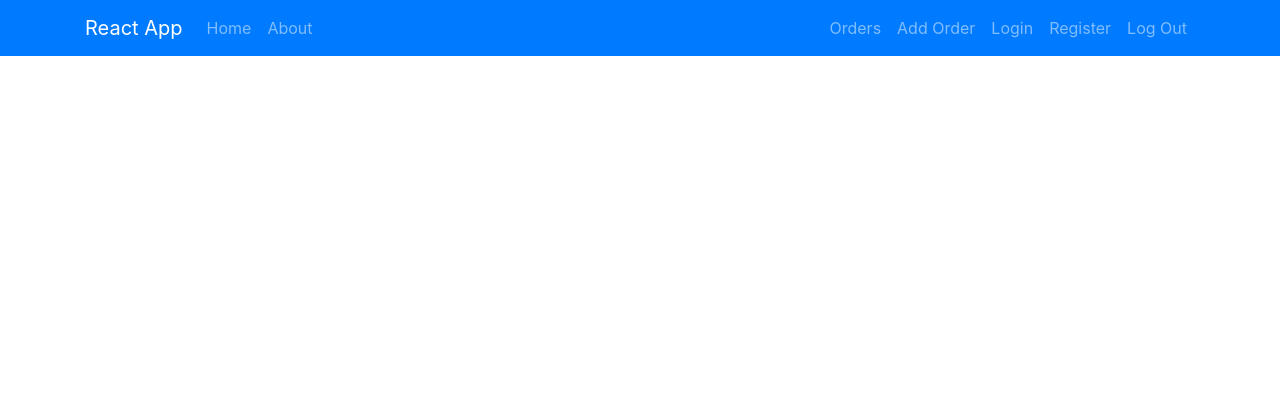
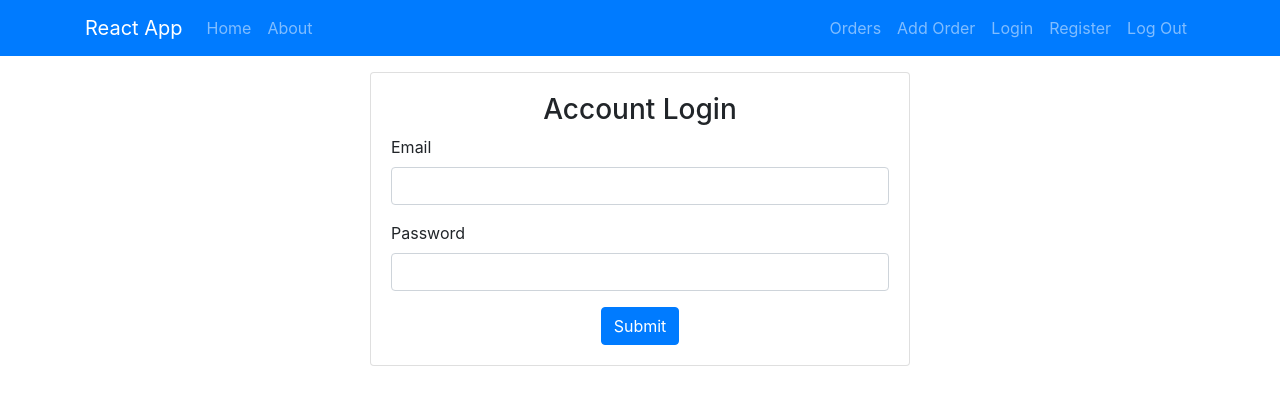
Before and after one commit to KenVega-Tekton/secondApp, a React (Create React App) app in the folder client/: page /login in a window 1280 px wide. Shown: the top 402 px of the page. Built offline with nearby package versions, Linux system fonts and the light colour scheme.

Commit message:
added home. need to work on links for the header

```diff
--- a/client/package.json
+++ b/client/package.json
@@ -7,6 +7,9 @@
       "target": "http://localhost:5000"
     },
     "/signup": {
+      "target": "http://localhost:5000"
+    },
+    "/signin": {
       "target": "http://localhost:5000"
     }
   },
--- /dev/null
+++ b/client/src/components/About.js
@@ -0,0 +1,30 @@
+import React from "react";
+
+const About = props => {
+  return (
+    <div className="container">
+      <div className="row">
+        <div className="col-md-10 mx-auto">
+          <div className="card card-body text-center">
+            <h3>About Page</h3>
+            <p>
+              This is a full-stack app made with React, Node.js and MongoDB.
+            </p>
+            <p>
+              This is a challenge made by Tekton Labs : more about it&nbsp;
+              <a
+                href="https://github.com/KenVega-Tekton/secondApp"
+                target="_blank"
+                rel="noopener noreferrer"
+              >
+                here
+              </a>.
+            </p>
+          </div>
+        </div>
+      </div>
+    </div>
+  );
+};
+
+export default About;
--- a/client/src/components/AddOrder.js
+++ b/client/src/components/AddOrder.js
@@ -1,5 +1,5 @@
 import React, { Component } from "react";
-import AddOrderForm from "./AddOrderForm";
+import AddOrderDetail from "./AddOrderDetail";
 
 class AddOrder extends Component {
   render() {
@@ -15,7 +15,7 @@ class AddOrder extends Component {
             <hr />*/}
 
             <h3 className="text-center">Add Order</h3>
-            <AddOrderForm />
+            <AddOrderDetail />
           </div>
         </div>
       </div>
--- a/client/src/components/AddOrderDetail.js
+++ b/client/src/components/AddOrderDetail.js
@@ -190,7 +190,7 @@ class AddOrderDetail extends Component {
 
   render() {
     return (
-      <div>
+      <form>
         <div className="form-group">
           <label htmlFor="clientName">Client Name</label>
           <input
@@ -287,7 +287,7 @@ class AddOrderDetail extends Component {
             Submit
           </button>
         </div>
-      </div>
+      </form>
     );
   }
 }
--- a/client/src/components/AddOrderForm.js
+++ /dev/null
@@ -1,15 +0,0 @@
-import React, { Component } from "react";
-//import AddOrderDetail from "./AddOrderDetail";
-import AddOrderDetail from "./AddOrderDetail";
-
-class AddOrderForm extends Component {
-  render() {
-    return (
-      <form method="post" action="/api/order">
-        <AddOrderDetail />
-      </form>
-    );
-  }
-}
-
-export default AddOrderForm;
--- a/client/src/components/App.js
+++ b/client/src/components/App.js
@@ -5,16 +5,22 @@ import Header from "./Header";
 import AddOrder from "./AddOrder";
 import Orders from "./Orders";
 import Register from "./Register";
+import Login from "./Login";
+import Home from "./Home";
+import About from "./About";
 
 const App = () => {
   return (
     <div>
       <BrowserRouter>
         <div>
-          <Header />
+          <Route path="/" component={Header} />
+          <Route exact path="/" component={Home} />
+          <Route path="/about" component={About} />
           <Route path="/add-order" component={AddOrder} />
           <Route path="/manage-orders" component={Orders} />
           <Route path="/register" component={Register} />
+          <Route path="/login" component={Login} />
         </div>
       </BrowserRouter>
     </div>
--- a/client/src/components/Header.js
+++ b/client/src/components/Header.js
@@ -1,9 +1,26 @@
 import React, { Component } from "react";
 
 class Header extends Component {
-  signOutUser() {
-    console.log("se va a quitar el usuario");
-    // quitar el token de auth y redirigir a home o logueo o registro
+  constructor(props) {
+    super(props);
+
+    /*let session = localStorage.getItem("tokenAuth")
+      ? JSON.parse(sessionStorage.getItem("tokenAuth"))
+      : false;*/
+
+    this.state = {
+      session: localStorage.getItem("tokenAuth")
+        ? JSON.parse(sessionStorage.getItem("tokenAuth"))
+        : false
+    };
+
+    this.signOutUser = this.signOutUser.bind(this);
+  }
+
+  signOutUser(event) {
+    event.preventDefault();
+    localStorage.removeItem("tokenAuth");
+    this.props.history.push("/");
   }
 
   render() {
@@ -43,21 +60,25 @@ class Header extends Component {
                   Orders
                 </a>
               </li>
+
               <li className="nav-item">
                 <a href="/add-order" className="nav-link">
                   Add Order
                 </a>
               </li>
+
               <li className="nav-item">
                 <a href="/login" className="nav-link">
                   Login
                 </a>
               </li>
+
               <li className="nav-item">
                 <a href="/register" className="nav-link">
                   Register
                 </a>
               </li>
+
               <li className="nav-item" onClick={this.signOutUser}>
                 <a className="nav-link">Log Out</a>
               </li>
--- /dev/null
+++ b/client/src/components/Home.js
@@ -0,0 +1,35 @@
+import React from "react";
+
+const Home = props => {
+  return (
+    <div className="container">
+      <div className="row">
+        <div className="col-md-10 mx-auto">
+          <div className="card card-body text-center">
+            <h3>Home Page</h3>
+            <p>A webapp made to manage restaurants.</p>
+            <p>
+              <a
+                href="/login"
+                rel="noopener noreferrer"
+                className="btn btn-primary"
+              >
+                Login
+              </a>
+              &nbsp;or&nbsp;
+              <a
+                href="/register"
+                rel="noopener noreferrer"
+                className="btn btn-primary"
+              >
+                Register
+              </a>
+            </p>
+          </div>
+        </div>
+      </div>
+    </div>
+  );
+};
+
+export default Home;
--- /dev/null
+++ b/client/src/components/Login.js
@@ -0,0 +1,88 @@
+import React, { Component } from "react";
+import axios from "axios";
+
+class Login extends Component {
+  constructor(props) {
+    super(props);
+
+    this.sendLoginData = this.sendLoginData.bind(this);
+  }
+
+  sendLoginData(event) {
+    event.preventDefault();
+
+    const data = {
+      email: document.getElementById("dataEmail").value,
+      password: document.getElementById("dataPassword").value
+    };
+
+    console.log(data);
+
+    axios
+      .post("/signin", data)
+      .then(response => {
+        console.log(response);
+        console.log("header token : ", response.headers["x-auth"]);
+
+        // guardar token en localstorage
+        localStorage.setItem("tokenAuth", response.headers["x-auth"]);
+        //    borrar ese token cuando se carga la aplicacion
+        //luego redireccionar
+        switch (response.data.role) {
+          case "cajero":
+            this.props.history.push("/add-order");
+            break;
+          case "chef":
+            this.props.history.push("/manage-orders");
+            break;
+          default:
+            console.log("there was and error signin up");
+        }
+      })
+      .catch(err => console.log("there was an error : " + err));
+  }
+
+  render() {
+    return (
+      <div className="container">
+        <div className="row">
+          <div className="col-md-6 mx-auto">
+            <div className="card card-body">
+              {/*<img className="logo" src="/img/logo.png" alt="logo" />*/}
+              <h3 className="text-center">Account Login</h3>
+              <form onSubmit={this.sendLoginData}>
+                <div className="form-group">
+                  <label htmlFor="email">Email</label>
+                  <input
+                    type="email"
+                    name="email"
+                    id="dataEmail"
+                    className="form-control"
+                    required
+                  />
+                </div>
+                <div className="form-group">
+                  <label htmlFor="password">Password</label>
+                  <input
+                    type="password"
+                    name="password"
+                    id="dataPassword"
+                    className="form-control"
+                    required
+                  />
+                </div>
+                <div className="text-center">
+                  <button type="submit" className="btn btn-primary">
+                    Submit
+                  </button>
+                </div>
+              </form>
+            </div>
+          </div>
+        </div>
+      </div>
+    );
+  }
+}
+
+export default Login;
```
Also changed, not shown: 1 other file (tests, documents, lock files or other folders).
